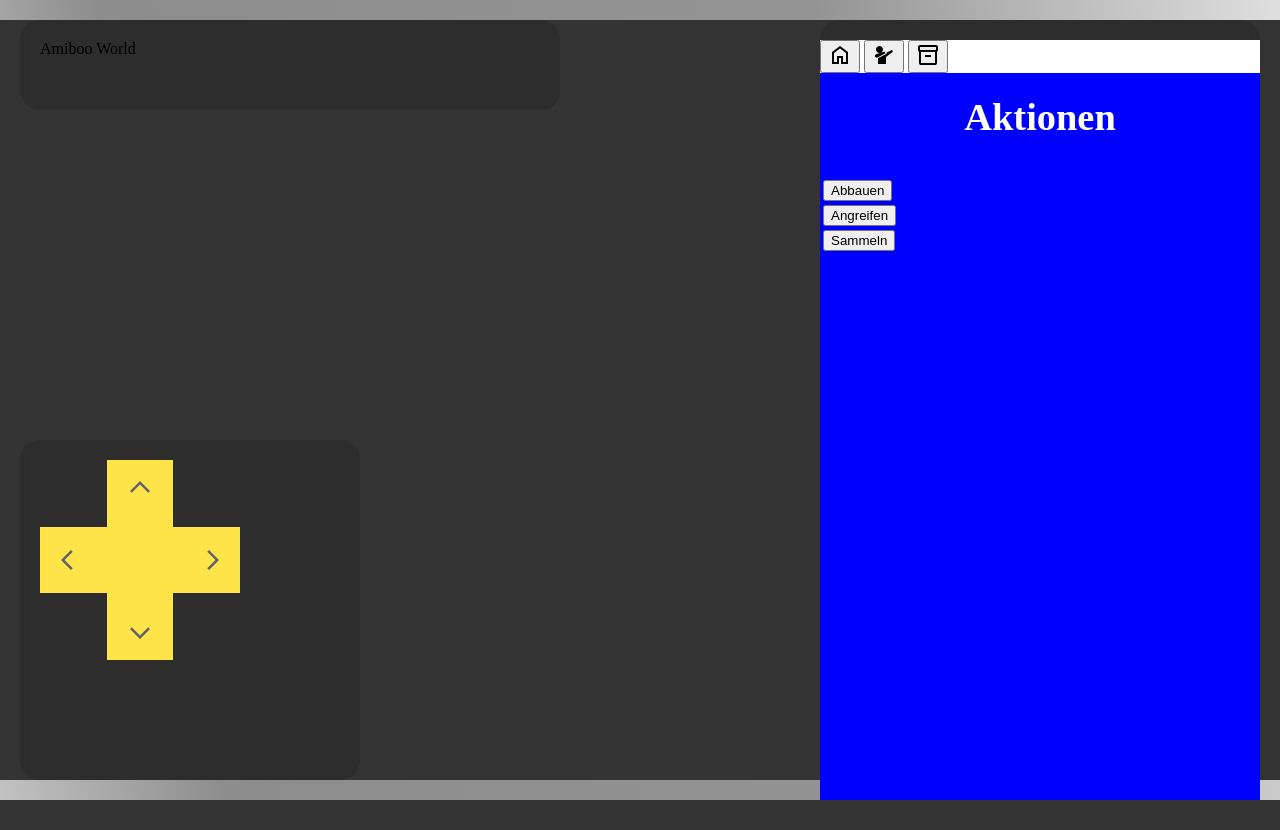
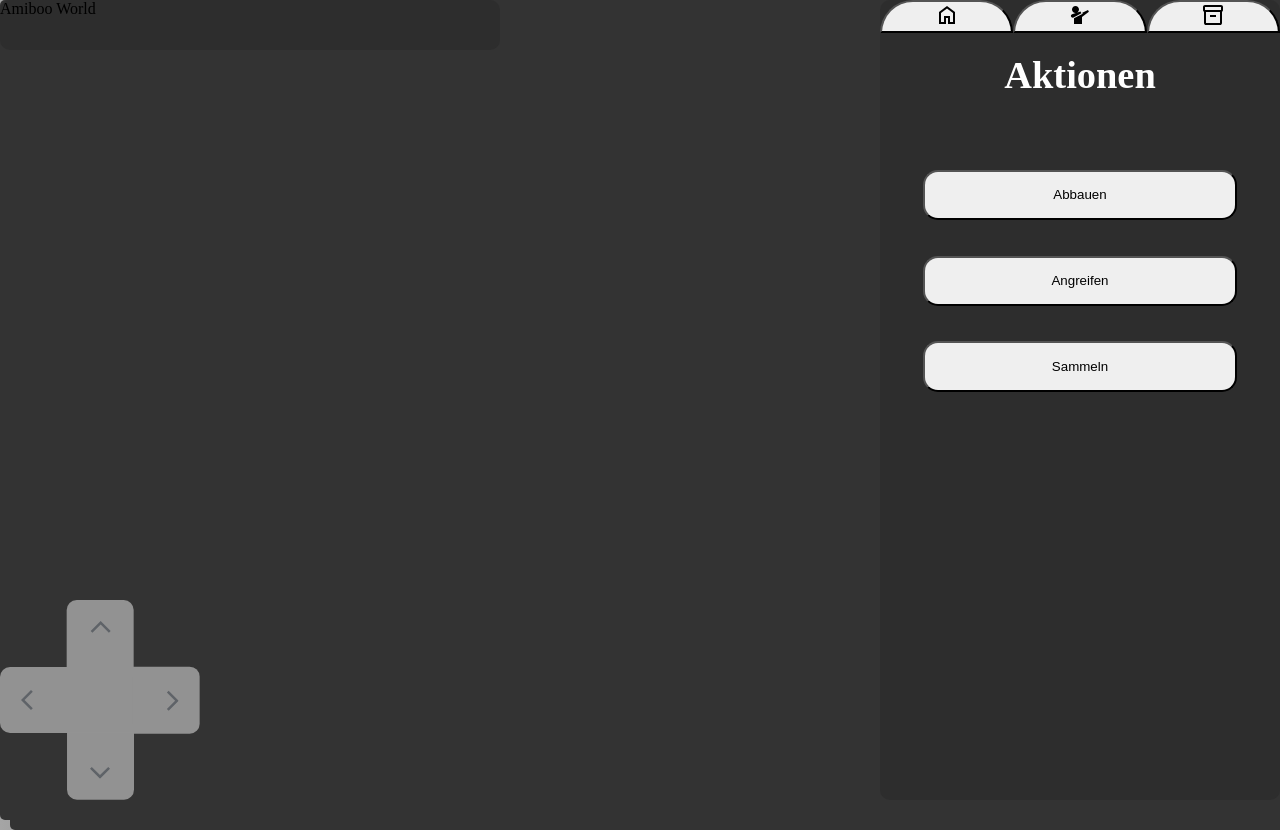
Before and after one commit to Jokel8/amibooWorld, a PHP site: page /GUI/ in a window 1280 px wide. Before the commit the page ends 800 px from the top, so only its background shows below. Run offline with PHP 8.4, Linux system fonts and the light colour scheme; data that the repository does not hold is empty.

Commit message:
css strukturierung

```diff
--- a/GUI/css/style.css
+++ b/GUI/css/style.css
@@ -1,89 +1,71 @@
 body{
+    height: 100vh;
+    width: 100vw;
+    margin: 0%;
+    overflow: hidden;
     margin: 0;
 }
 
 #gesamtaction{
     float: right;
 }
-#actioncontainer{
-    position: absolute;
-    right: 0;
-    width: 100%;
-    height: 100%;
-    background-color: blue;
-}
 
 #buttoncontainer{
     width: 100%;
-    background-color: white;
+    height: 8%;
+    display: flex;
 }
 
-#buttona{
-    width: 30%;
-    margin-left: 3%;
-    border-bottom: none;
-    background-color: red;
+.button{
+    width: 100%;
+    border-top-left-radius: 35px;
+    border-top-right-radius: 35px;
 }
 
-#buttonb{
-    width: 30%;
-    margin-left: 1%;
-    border-bottom: none;
-    background-color: blue;
-}
-
-#buttonc{
-    width: 30%;
-    margin-left: 1%;
-    margin-right: 2%;
-    border-bottom: none;
-    background-color: green;
-}
-
-.content{
-    width: 100vw;
-    height: 100vh;
-    display: flex;
-    flex-direction: column;
-    justify-content: center;
-    align-items: center;
-}
-
-.container{
-    backdrop-filter: blur(4px);
-    padding: 20px;
-    margin: 20px;
-    border-radius: 20px;
-}
-
-#map{
-    height: 100%;
-    width: 100%;
-<<<<<<< HEAD
-=======
-}
 #functioncontainer1 h3{
     text-align: center;
     font-size: 3vw;
     margin-top: 5%;
     color: white;;
->>>>>>> ef375e4361b03b5ef09b6b256094b4d11d0118d7
+}
+
+.tableb{
+    margin-left: 10%;
+    margin-right: 10%;
+    width: 80%;
+}
+
+.buttonfunctioncontainer1buttons{
+    width: 100%;
+    margin-top: 10%;
+    padding-top: 5%;
+    padding-bottom: 5%;
+    height: 5%;
+    border-radius: 15px;
+}
+
+.container{
+    border-radius: 10px;
+}
+
+#map{
+    height: 100vh;
+    width: 100vw;
 }
 
 #actionlist{
     width: 400px;
-    height: calc(100% - 80px);
+    height: 100%;
     position: fixed;
     right: 0px;
     top: 0px;
 }
 
 #joystick{
-    width: 300px;
-    height: 300px;
     position: fixed;
     left: 0px;
     bottom: 0px;
+    background: none;
 }
 
 #instructor{
@@ -93,3 +75,76 @@ body{
     left: 0px;
     top: 0px;
 }
+
+.square-box {
+    width: 200px;
+    /* Breite der Box */
+    height: 200px;
+    /* Höhe der Box (gleich der Breite) */
+    background-color: oppasity;
+    /* Farbe der Box */
+    display: grid;
+    grid-template-columns: repeat(3, 1fr);
+    grid-template-rows: repeat(3, 1fr);
+    gap: 0;
+    /* Kein Abstand zwischen den inneren Boxen */
+    border: 2px solid oppasity;
+    border-radius: 10px;
+    /* Abgerundete Ecken */
+}
+
+.inner-box {
+    width: 100%;
+    height: 100%;
+    display: flex;
+    align-items: center;
+    justify-content: center;
+    font-size: 14px;
+    font-family: Arial, sans-serif;
+}
+
+.inner-box img {
+    max-width: 100%;
+    max-height: 100%;
+    object-fit: contain;
+    /* Bild anpassen, ohne Verzerrung */
+}
+
+.inner-box.transparent {
+    background-color: transparent;
+}
+
+.inner-box.solid {
+    border-top-left-radius: 10px;
+    border-bottom-left-radius: 10px;
+    background-color: #929292;
+    border: none;
+    color: white;
+}
+
+.inner-box.solid:hover {
+    transition: 0.2s;
+    background-color: #b6b6b6;
+    color: white;
+}
+
+#top {
+    transform: rotate(90deg)
+}
+
+#links {
+    transform: rotate(90deg)
+}
+
+#middle{
+    border-radius: 0px;
+    background-color: #929292;
+}
+
+#bottom {
+    transform: rotate(270deg)
+}
+
+#right {
+    transform: rotate(180deg)
+}
--- a/GUI/joystick.html
+++ b/GUI/joystick.html
@@ -1,90 +1,42 @@
-</html><!DOCTYPE html>
+</html>
+<!DOCTYPE html>
 <html lang="de">
 
 <head>
     <meta charset="UTF-8">
     <meta name="viewport" content="width=device-width, initial-scale=1.0">
     <title>Quadratische Box</title>
-    <style>
-        .square-box {
-            width: 200px;
-            /* Breite der Box */
-            height: 200px;
-            /* Höhe der Box (gleich der Breite) */
-            background-color: oppasity;
-            /* Farbe der Box */
-            display: grid;
-            grid-template-columns: repeat(3, 1fr);
-            grid-template-rows: repeat(3, 1fr);
-            gap: 0;
-            /* Kein Abstand zwischen den inneren Boxen */
-            border: 2px solid oppasity;
-            border-radius: 10px;
-            /* Abgerundete Ecken */
-        }
-
-        .inner-box {
-            width: 100%;
-            height: 100%;
-            display: flex;
-            align-items: center;
-            justify-content: center;
-            font-size: 14px;
-            font-family: Arial, sans-serif;
-        }
-
-        .inner-box img {
-            max-width: 100%;
-            max-height: 100%;
-            object-fit: contain;
-            /* Bild anpassen, ohne Verzerrung */
-        }
-
-        .inner-box.transparent {
-            background-color: transparent;
-        }
-
-        .inner-box.solid {
-            background-color: #ffe449;
-            color: white;
-        }
-
-        #top{
-            transform: rotate(90deg)
-        }
-
-        #links{
-            transform: rotate(90deg)
-        }
-
-        #bottom{
-            transform: rotate(270deg)
-        }
-
-        #right{
-            transform: rotate(180deg)
-        }
-    </style>
 </head>
 
 <body>
     <div class="square-box">
         <div class="inner-box transparent"></div>
-        <div class="inner-box solid">
-            <svg id="top" xmlns="http://www.w3.org/2000/svg" height="24px" viewBox="0 -960 960 960" width="24px" fill="#5f6368"><path d="M400-80 0-480l400-400 71 71-329 329 329 329-71 71Z"/></svg>
-        </div>
+        <button id="top" class="inner-box solid">
+            <svg xmlns="http://www.w3.org/2000/svg" height="24px" viewBox="0 -960 960 960" width="24px"
+                fill="#5f6368">
+                <path d="M400-80 0-480l400-400 71 71-329 329 329 329-71 71Z" />
+            </svg>
+        </button>
         <div class="inner-box transparent"></div>
-        <div class="inner-box solid">
-            <svg xmlns="http://www.w3.org/2000/svg" height="24px" viewBox="0 -960 960 960" width="24px" fill="#5f6368"><path d="M400-80 0-480l400-400 71 71-329 329 329 329-71 71Z"/></svg>
-        </div>
-        <div class="inner-box solid"></div>
-        <div class="inner-box solid">
-            <svg id="right" xmlns="http://www.w3.org/2000/svg" height="24px" viewBox="0 -960 960 960" width="24px" fill="#5f6368"><path d="M400-80 0-480l400-400 71 71-329 329 329 329-71 71Z"/></svg>
-        </div>
+        <button id="left" class="inner-box solid">
+            <svg xmlns="http://www.w3.org/2000/svg" height="24px" viewBox="0 -960 960 960" width="24px" fill="#5f6368">
+                <path d="M400-80 0-480l400-400 71 71-329 329 329 329-71 71Z" />
+            </svg>
+        </button>
+        <div id="middle" class="inner-box solid"></div>
+        <button id="right" class="inner-box solid">
+            <svg xmlns="http://www.w3.org/2000/svg" height="24px" viewBox="0 -960 960 960" width="24px"
+                fill="#5f6368">
+                <path d="M400-80 0-480l400-400 71 71-329 329 329 329-71 71Z" />
+            </svg>
+        </button>
         <div class="inner-box transparent"></div>
-        <div class="inner-box solid">
-            <svg id="bottom"xmlns="http://www.w3.org/2000/svg" height="24px" viewBox="0 -960 960 960" width="24px" fill="#5f6368"><path d="M400-80 0-480l400-400 71 71-329 329 329 329-71 71Z"/></svg>
-    </div>
+        <button id="bottom" class="inner-box solid">
+            <svg xmlns="http://www.w3.org/2000/svg" height="24px" viewBox="0 -960 960 960" width="24px"
+                fill="#5f6368">
+                <path d="M400-80 0-480l400-400 71 71-329 329 329 329-71 71Z" />
+            </svg>
+        </button>
         <div class="inner-box transparent"></div>
     </div>
 </body>
--- a/GUI/map.html
+++ b/GUI/map.html
@@ -93,9 +93,9 @@
 
                 // Farbe basierend auf dem Feldtyp
                 const colors = {
-                    1: '#90EE90', // hellgrün
+                    1: '#DEB887', // hellgrün
                     2: '#87CEFA', // hellblau
-                    3: '#DEB887', // sandfarben
+                    3: '#90EE90', // sandfarben
                     4: '#4169E1', // königsblau
                     5: '#32CD32'  // limegreen
                 };
```
